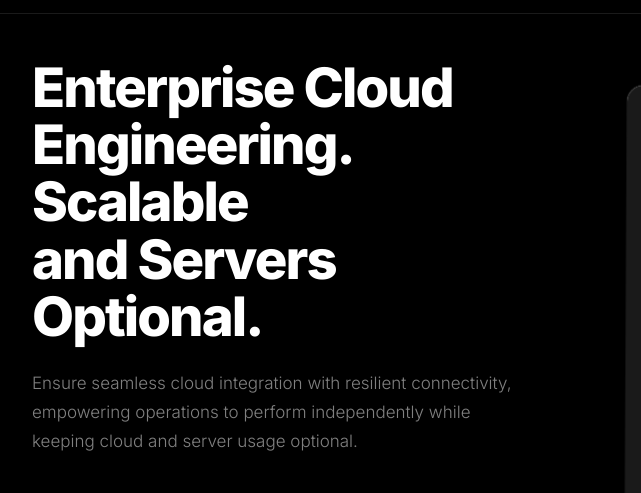
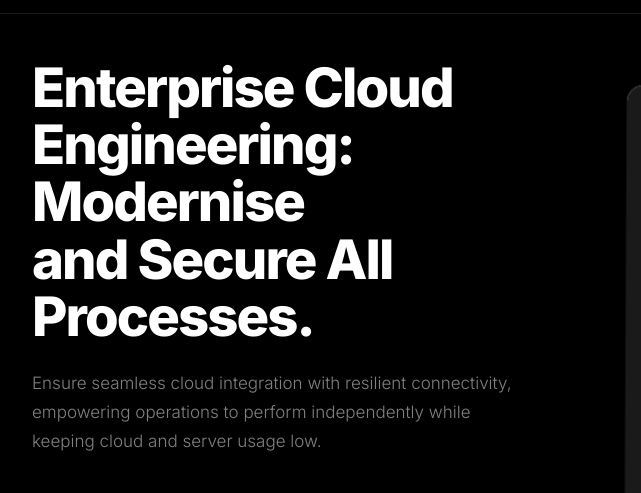
Before and after one commit to paulobalonye/ApexStack, a plain HTML site: page index.html in a window 1280 px wide. Shown: the part 59-552 px from the top of the page, 0-641 px from the left. Drawn offline with Linux system fonts and the light colour scheme.

Commit message:
Update hero heading and subtitle copy
Co-Authored-By: Claude Opus 4.6 <noreply@anthropic.com>

```diff
--- a/index.html
+++ b/index.html
@@ -65,8 +65,8 @@
   <section class="hero">
     <div class="container hero-container">
       <div class="hero-left">
-        <h1>Enterprise Cloud<br>Engineering. Scalable<br>and Servers Optional.</h1>
-        <p class="hero-subtitle">Ensure seamless cloud integration with resilient connectivity, empowering operations to perform independently while keeping cloud and server usage optional.</p>
+        <h1>Enterprise Cloud<br>Engineering: Modernise<br>and Secure All Processes.</h1>
+        <p class="hero-subtitle">Ensure seamless cloud integration with resilient connectivity, empowering operations to perform independently while keeping cloud and server usage low.</p>
         <div class="hero-buttons">
           <a href="contact.html" class="btn btn-primary">Get started</a>
           <a href="services.html" class="btn btn-outline-dark">Learn more</a>
```
